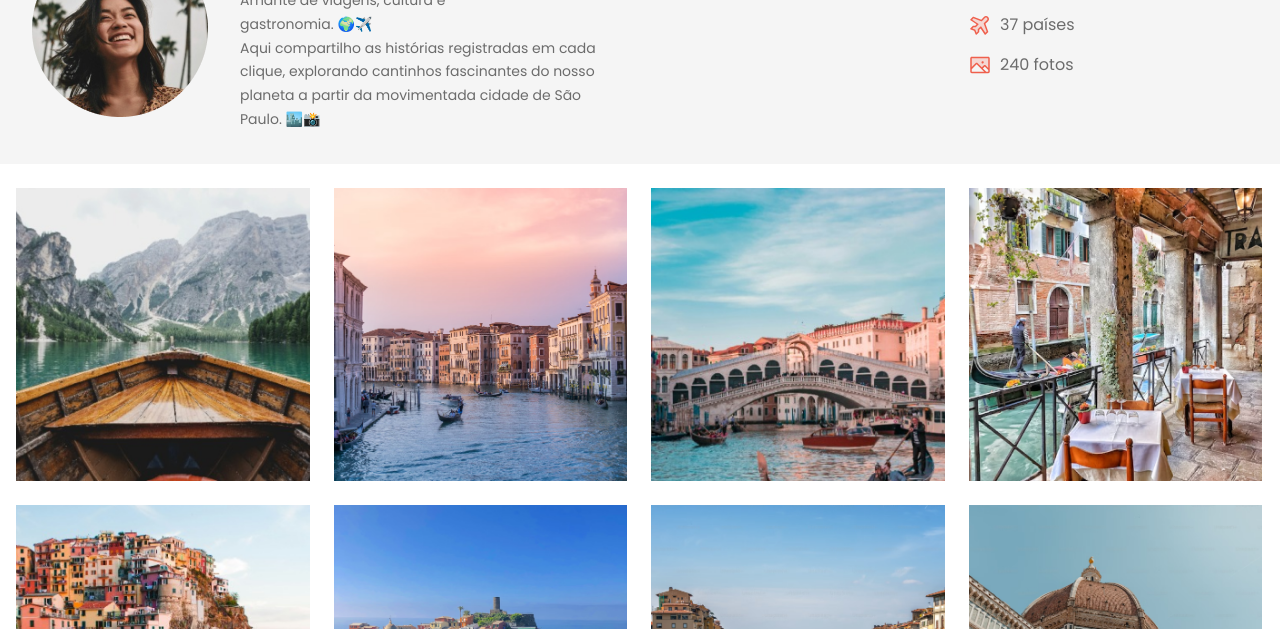
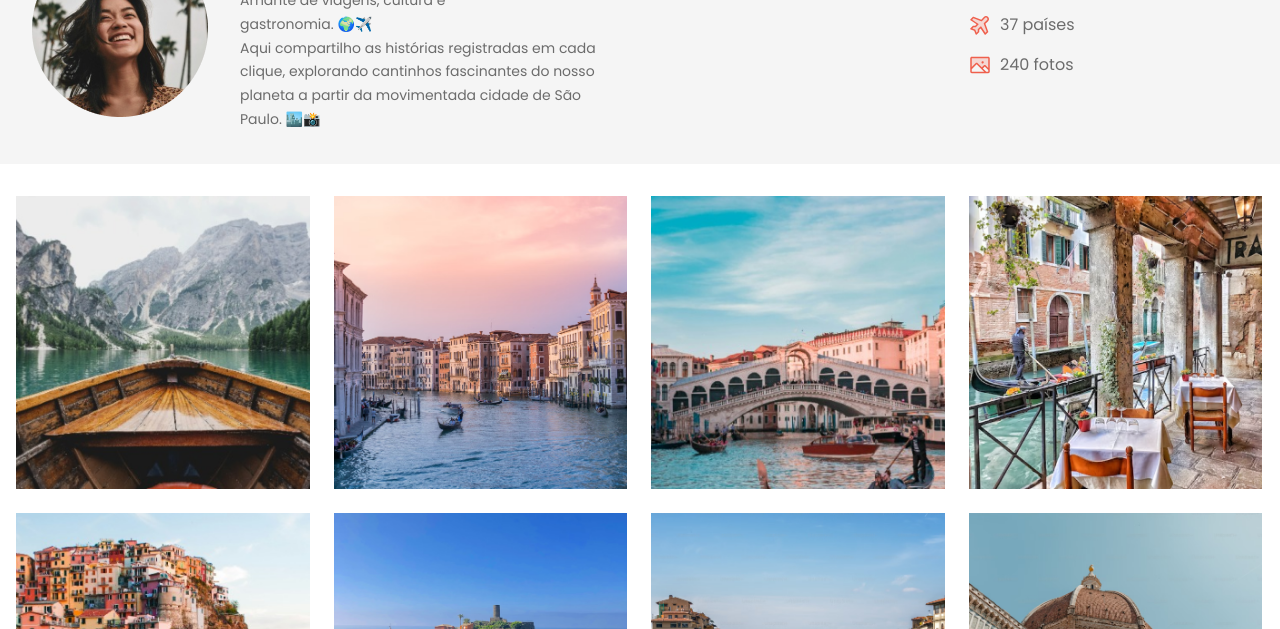
Before and after one commit to lucasuk31/Travelgram---Perfil-de-viagens, a plain HTML site: page index.html in a window 1280 px wide. Shown: the part 171-800 px from the top of the page. Drawn offline with Linux system fonts and the light colour scheme.

Commit message:
changing px to rem

```diff
--- a/Styles/global.css
+++ b/Styles/global.css
@@ -21,10 +21,10 @@
   /* Font */
   --font-family: "Poppins", sans-serif;
 
-  --text: 16px/1.5 var(--font-family);
-  --text-lg: bold 32px/125% var(--font-family);
-  --text-md: 14px/170% var(--font-family);
-  --text-sm: 12px/150% var(--font-family);
+  --text: 1rem/1.5 var(--font-family);
+  --text-lg: bold 2rem/125% var(--font-family);
+  --text-md: .875rem/170% var(--font-family);
+  --text-sm: .75rem/150% var(--font-family);
 
   --text-color-primary: #313131;
   --text-color-secondary: #6c6c6c;
--- a/Styles/main.css
+++ b/Styles/main.css
@@ -14,8 +14,8 @@ main img {
   main {
     display: flex;
     flex-wrap: wrap;
-    gap: 24px;
-    padding-block: 24px;
+    gap: 1.5rem;
+    padding-block: 2rem;
   }
 
   main img {
```
